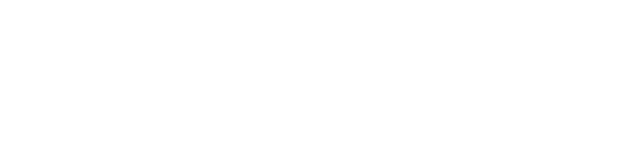
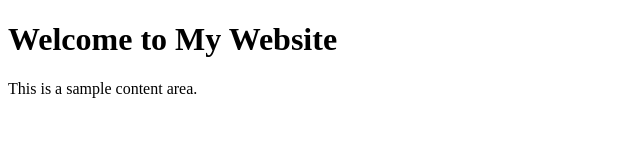
Before and after one commit to sadiqsukhii1983/fb-clone-website, a plain HTML site: page index.html in a window 1280 px wide. Shown: the whole page, without its empty margins (0-640 px from the left). Drawn offline with Linux system fonts and the light colour scheme.

Commit message:
Added container in main

```diff
--- a/index.html
+++ b/index.html
@@ -6,6 +6,12 @@
     <title>Document</title>
 </head>
 <body>
-
+    <div class="container">
+        <div class="header">
+            <h1>Welcome to My Website</h1>
+        </div>
+        <div class="content">
+            <p>This is a sample content area.</p>
+        </div>
 </body>
 </html>
```
